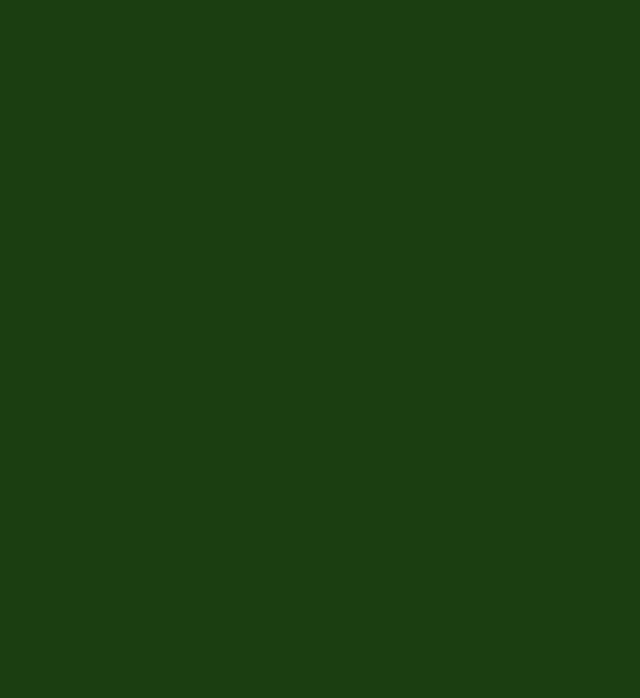
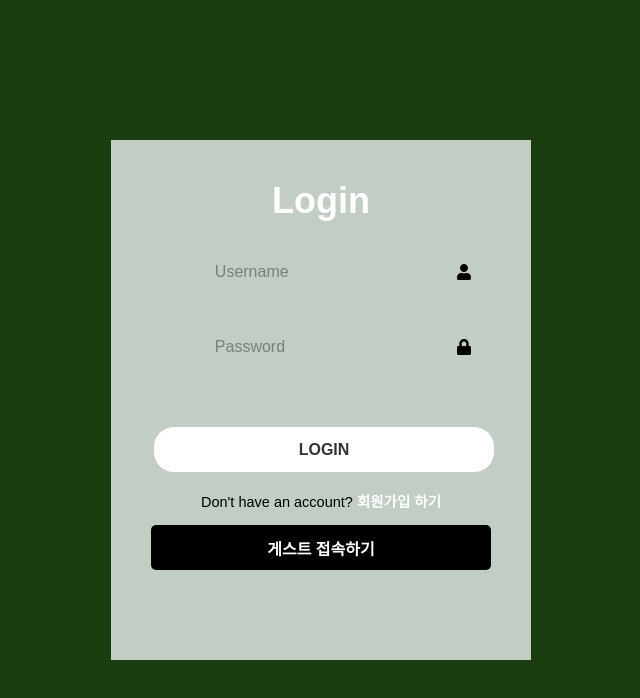
Before and after one commit to sevin98/-, a React (Vite) app in the folder fe/: page / in a window 1280 px wide. Before the commit this address had no page. Shown: the top 698 px of the page, without its empty margins (319-959 px from the left). Built offline with nearby package versions, Linux system fonts and the light colour scheme.

Commit message:
Loby create

```diff
--- a/fe/src/App.jsx
+++ b/fe/src/App.jsx
@@ -3,15 +3,24 @@ import Phaser from 'phaser';
 import { PhaserGame } from './game/PhaserGame';
 import LoginForm from './LoginForm/loginForm';
 import WaitingRoom from './WaitingRoom/WaitingRoom';
+import Lobby from './Lobby/lobby';
+import LobbyCreate from './Lobby/lobbyCreate';
+import LobbyJoin from './Lobby/lobbyJoin';
+
+
 
 function App() {
     return (
         <div id="app">
             <Router>
                 <Routes>
-                    <Route path="/login" element={<LoginForm />} />
+                    <Route path="/" element={<LoginForm />} />
                     <Route path="/waitingRoom" element={<WaitingRoom />} />
+                    <Route path="/lobby" element={<Lobby />} />
+                    <Route path="/lobbyCreate" element={<LobbyCreate />} />
+                    <Route path="/lobbyJoin" element={<LobbyJoin />} />
                     {/* 다른 경로와 컴포넌트들 추가 */}
+                    {/* 우선 기본 경로 login으로 바꿔놧오욤 */}
                 </Routes>
             </Router>
         </div>
--- a/fe/src/Lobby/Lobby.jsx
+++ b/fe/src/Lobby/Lobby.jsx
@@ -1 +1,66 @@
 import React, { useState } from "react";
+import { ImPencil2 } from "react-icons/im";
+import { useNavigate } from "react-router-dom";
+import "./loby.css";
+
+const Lobby = () => {
+
+    const navigate = useNavigate();
+
+    const [nickname, setNickname] = useState("현재 내 닉네임");
+
+    const updateNickname = (e) => {
+        e.preventDefault();
+        console.log(`닉네임이 ${nickname}로 변경되었습니다`);
+    };
+
+    const createRoom = (e) =>{
+        e.preventDefault();
+        navigate('/lobbyCreate');
+        console.log("새로운 방 생성");
+    }
+
+    const encounterRoom = (e) =>{
+        e.preventDefault();
+        navigate('/lobbyJoin');
+        console.log("기존 방에 참여");
+    }
+
+    // 현재는 대기실로 이동하게 해둠
+    const randomRoom = (e) =>{
+        e.preventDefault();
+        navigate('/waitingRoom');
+        console.log("랜덤 방에 들어가기 ");
+    }
+
+    return (
+        <div className="wrapper">
+            <h1>
+                Title Logo
+            </h1>
+            <form action="">
+                <div className="input-box">
+                    <input
+                        type="text"
+                        placeholder={nickname}
+                        id="nickname"
+                        onChange={(e) => setNickname(e.target.value)}
+                        required
+                    />
+                    <ImPencil2
+                        className="icon"
+                        type="button"
+                        onClick={updateNickname}
+                    />
+                </div>
+            </form>
+            <div className="navigateRoom">
+                <button onClick={createRoom}> 방 생성 </button>
+                <button onClick={encounterRoom}> 방 참여 </button>
+                <button onClick={randomRoom}> 랜덤 매칭 </button>
+            </div>
+        </div>
+    );
+};
+
+export default Lobby;
--- a/fe/src/Lobby/LobbyCreate.jsx
+++ b/fe/src/Lobby/LobbyCreate.jsx
@@ -0,0 +1,14 @@
+import "./loby.css";
+
+const LobbyCreate = () => {
+
+    return(
+        <div>
+            <h1 className="wrapper">
+            방생성 페이지
+            </h1>
+        </div>
+    );
+};
+
+export default LobbyCreate;
--- a/fe/src/Lobby/LobbyJoin.jsx
+++ b/fe/src/Lobby/LobbyJoin.jsx
@@ -0,0 +1,14 @@
+import "./loby.css";
+
+const LobbyJoin = () => {
+
+    return(
+        <div className="wrapper">
+            <h1 >
+            방 참여 페이지
+            </h1>
+        </div>
+    );
+};
+
+export default LobbyJoin;
--- /dev/null
+++ b/fe/src/Lobby/loby.css
@@ -0,0 +1,58 @@
+.wrapper {
+    position: relative;
+    width: 420px;
+    height: 520px;
+    display: flex;
+    flex-direction: column;
+    align-items: center;
+    background-color: aliceblue;
+    justify-content: center;
+}
+
+
+h1 {
+    margin:10px;
+}
+
+button {
+    cursor:pointer;
+    margin:3px;
+    border: none;
+    background: #374d220e;
+    font-size: 16px;
+    color: #333;
+    font-weight: 700;
+    border-radius: 10px;
+}
+
+.wrapper .input-box {
+    display: flex;
+    margin: 25px;
+    justify-content: space-evenly;
+    align-items: center;
+}
+
+.wrapper .input-box input::placeholder {
+    color: rgba(0, 0, 0, 0.377);
+}
+
+.wrapper .input-box input {
+    margin-left:10px;
+    padding-left: 10px;
+    position: relative;
+    width: 70%;
+    height: 25px;
+    border:none;
+    border-radius: 10px;
+}
+
+.icon {
+    cursor: pointer;
+    border: white;
+}
+
+.wrapper .navigateRoom {
+    display:flex;
+    padding:10px;
+
+}
--- a/fe/src/LoginForm/loginForm.css
+++ b/fe/src/LoginForm/loginForm.css
@@ -4,8 +4,7 @@
     height:520px;
     display:flex;
     overflow:hidden;
-    /* align-items: center;
-    transition: height .2s ease; */
+    align-items: center;
 }
 
 .wrapper .form-box {
@@ -43,16 +42,14 @@
 
 .form-box .input-box {
     position: relative;
-    width: 100%;
+    width: calc(100% - 25px); /* 25px 왼쪽 패딩 + 24px 테두리 */
     height: 50px;
     margin: 30px 0;
 }
 
 .form-box .input-box input {
+    background: transparent;
     padding-left: 25px;
-    width: calc(100% - 25px); /* 25px 왼쪽 패딩 + 24px 테두리 */
-    height: 100%;
-    background: transparent;
     outline: none;
     border: 2px solid rgba(255, 255, 255, 0.2);
     border-radius: 40px;
@@ -65,14 +62,11 @@ form .input-box input::placeholder {
 }
 
 form .input-box .icon {
-    position: absolute;
-    right: 20px;
-    top: 40%;
-    transform: 0, -50%;
-    font-size: 16px;
+    top: 100% !important;
 }
 
 .form-box button {
+    margin-top: 30px;
     border-radius: 20px;
     border: none;
     width: 100%;
@@ -85,6 +79,7 @@ form .input-box .icon {
 }
 
 form .guest {
+    margin: 0px;
     border-radius: 5px;
     border: none;
     background: rgb(0, 0, 0);
@@ -94,7 +89,6 @@ form .guest {
 form .register-link {
     font-size: 14.5px;
     text-align: center;
-    margin: 20px 0 15px;
 
 }
 
--- a/fe/src/LoginForm/loginForm.jsx
+++ b/fe/src/LoginForm/loginForm.jsx
@@ -1,10 +1,17 @@
-import React, { useState } from "react";
-import {useNavigate} from 'react-router-dom';
+import React, { useState, useEffect, useCallback } from "react";
+import { useNavigate } from "react-router-dom";
 import "./loginForm.css";
 import { FaUser, FaLock } from "react-icons/fa";
 
 const LoginForm = () => {
     const [action, setAction] = useState("");
+
+    const [username, setUsername] = useState("");
+    const [password, setPassword] = useState("");
+    const [registUsername, setregistUsername] = useState("");
+    const [registPassword, setregistPassword] = useState("");
+
+    const [loginCheck, setLoginCheck] = useState(false); // 로그인 상태 체크
 
     const registerLink = () => {
         setAction("active");
@@ -15,18 +22,27 @@ const LoginForm = () => {
 
     const navigate = useNavigate();
 
-    //간단하게 WaitingRoom으로 가는 기능. 대기실로 바로 이동 버튼을 클릭할때 실행됨
-    const handleDirectToWaitingRoom = () => {
-        navigate('/WaitingRoom'); // WaitingRoom 컴포넌트의 경로로 이동
-        console.log('대기실로 이동');
-    }; // Lobby 구현 후 세 컴포넌트를 이은 후에는 반드시 삭제 필요
+    // 게스트 접속 선택할 경우 로비이동
+    const movetoRoom = () => {
+        navigate("/Lobby");
+        console.log("로비로 이동");
+    };
 
-    const movetoRoom = (e) =>{
+    // 로그인 버튼 누를때 콘솔창에 아이디 패스워드 출력
+    const onClickLogin = (e, username, password) => {
         e.preventDefault();
-        navigate('../Lobby/Lobby.jsx')
-        console.log('로비로 이동')
-        // 게스트 접속은 룸으로 바로 이동
-    }
+        console.log(`username:${username}`);
+        console.log(`password:${password}`);
+        setLoginCheck(true); // 로그인 상태 true로 변경
+        movetoRoom();
+    };
+
+    // loginCheck 상태 변경된 경우 콘솔창에 출력
+    useEffect(() => {
+        if (loginCheck) {
+            console.log(loginCheck);
+        }
+    }, [loginCheck]);
 
     return (
         <div className={`wrapper ${action}`}>
@@ -34,19 +50,32 @@ const LoginForm = () => {
                 <form action="">
                     <h1> Login</h1>
                     <div className="input-box">
-                        <input type="text" placeholder="Username" required />
+                        <input
+                            type="text"
+                            placeholder="Username"
+                            id="username"
+                            onChange={(e) => setUsername(e.target.value)}
+                            required
+                        />
                         <FaUser className="icon" />
                     </div>
                     <div className="input-box">
                         <input
                             type="password"
                             placeholder="Password"
+                            id="password"
+                            onChange={(e) => setPassword(e.target.value)}
                             required
                         />
                         <FaLock className="icon" />
                     </div>
-
-                    <button type="submit"> LOGIN </button>
+                    <button
+                        type="submit"
+                        onClick={(e) => onClickLogin(e, username, password)}
+                    >
+                        {" "}
+                        LOGIN{" "}
+                    </button>
                     <div className="register-link">
                         <p>
                             Don't have an account?
@@ -56,16 +85,14 @@ const LoginForm = () => {
                             </a>
                         </p>
                     </div>
-
-                    <button className="guest" type="button" onClick={movetoRoom}>
-                    게스트 접속하기
+                    <button
+                        className="guest"
+                        type="button"
+                        onClick={movetoRoom}
+                    >
+                        게스트 접속하기
                     </button>
 
-                    //대기실로 바로이동 버튼
-                    <button className="direct-to-waiting-room" onClick={handleDirectToWaitingRoom}>
-                        대기실로 바로 이동
-                    </button>
-                    //추후 삭제 필요
                 </form>
             </div>
 
@@ -73,19 +100,35 @@ const LoginForm = () => {
                 <form action="">
                     <h1> Registration</h1>
                     <div className="input-box">
-                        <input type="text" placeholder="Username" required />
+                        <input
+                            type="text"
+                            placeholder="Username"
+                            id="registUsername"
+                            onChange={(e) => setregistUsername(e.target.value)}
+                            required
+                        />
                         <FaUser className="icon" />
                     </div>
                     <div className="input-box">
                         <input
                             type="password"
                             placeholder="Password"
+                            id="registPassword"
+                            onChange={(e) => setregistPassword(e.target.value)}
                             required
                         />
                         <FaLock className="icon" />
                     </div>
 
-                    <button type="submit"> REGISTER </button>
+                    <button
+                        type="submit"
+                        onClick={(e) =>
+                            onClickLogin(e, registUsername, registPassword)
+                        }
+                    >
+                        {" "}
+                        REGISTER{" "}
+                    </button>
                     <div className="register-link">
                         <p>
                             Already have an account?
@@ -96,7 +139,11 @@ const LoginForm = () => {
                         </p>
                     </div>
 
-                    <button className="guest" type="button" onClick={movetoRoom}>
+                    <button
+                        className="guest"
+                        type="button"
+                        onClick={movetoRoom}
+                    >
                         게스트 접속하기
                     </button>
                 </form>
```
Also changed, not shown: 1 other file (tests, documents, lock files or other folders).
